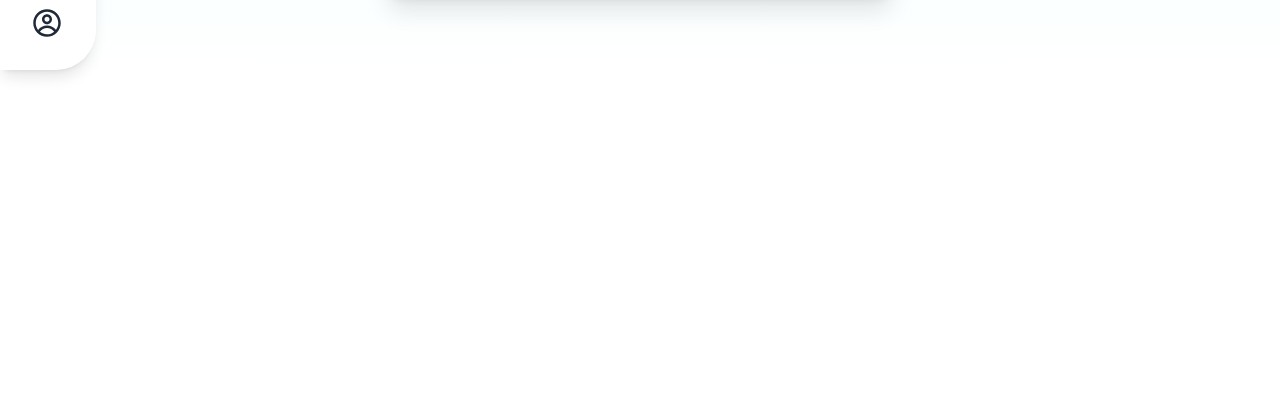
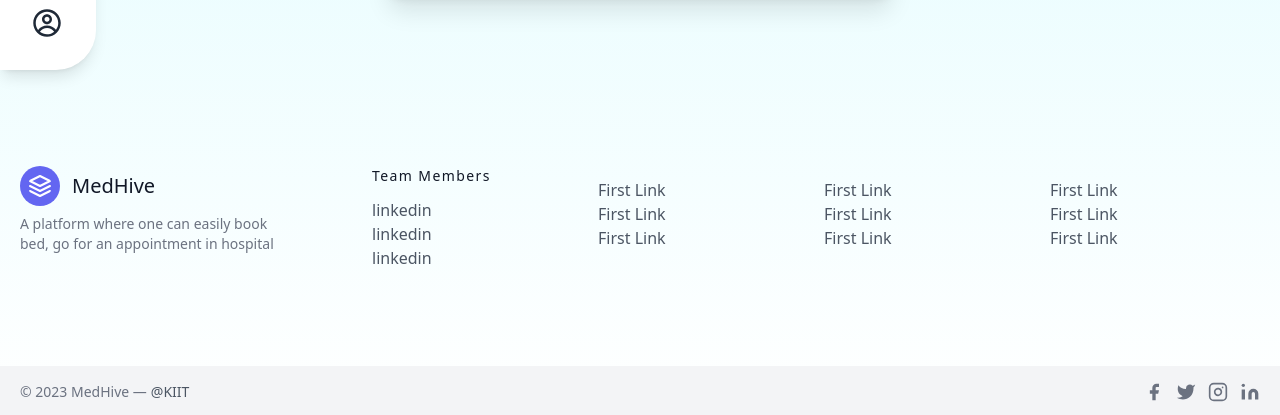
Before and after one commit to Rajesh01-star/Medhive, a Next.js app: page /pages/1 in a window 1280 px wide. Shown: the part 730-1145 px from the top of the page. Before the commit the page ends 800 px from the top, so only its background shows below. Built offline with nearby package versions, Linux system fonts and the light colour scheme.

Commit message:
new footer

```diff
--- /dev/null
+++ b/app/components/Footer.jsx
@@ -0,0 +1,114 @@
+"use client";
+import React from 'react'
+// import styles from '../style.module.css'
+import Link from 'next/link'
+
+
+export default function Footer() {
+    return (
+        <div >
+            <footer className="text-gray-600 body-font">
+                <div className="container px-5 py-24 mx-auto flex md:items-center lg:items-start md:flex-row md:flex-nowrap flex-wrap flex-col">
+                    <div className="w-64 flex-shrink-0 md:mx-0 mx-auto text-center md:text-left">
+                        <a className="flex title-font font-medium items-center md:justify-start justify-center text-gray-900">
+                            <svg xmlns="http://www.w3.org/2000/svg" fill="none" stroke="currentColor" stroke-linecap="round" stroke-linejoin="round" stroke-width="2" className="w-10 h-10 text-white p-2 bg-indigo-500 rounded-full" viewBox="0 0 24 24">
+                                <path d="M12 2L2 7l10 5 10-5-10-5zM2 17l10 5 10-5M2 12l10 5 10-5"></path>
+                            </svg>
+                            <span className="ml-3 text-xl">MedHive</span>
+                        </a>
+                        <p className="mt-2 text-sm text-gray-500">A platform where one can easily book bed, go for an appointment in hospital</p>
+                    </div>
+                    <div className="flex-grow flex flex-wrap md:pl-20 -mb-10 md:mt-0 mt-10 md:text-left text-center">
+                        <div className="lg:w-1/4 md:w-1/2 w-full px-4">
+                            <h2 className="title-font font-medium text-gray-900 tracking-widest text-sm mb-3">Team Members</h2>
+                            <nav className="list-none mb-10">
+                                <li>
+                                    <a className="text-gray-600 hover:text-gray-800" href='https://www.linkedin.com/in/shambhav-shandilya-a201431ba/'> linkedin</a>
+                                </li>
+                                <li>
+                                    <a className="text-gray-600 hover:text-gray-800" href='https://www.linkedin.com/in/shambhav-shandilya-a201431ba/'> linkedin</a>
+                                </li>
+                                <li>
+                                    <a className="text-gray-600 hover:text-gray-800" href='https://www.linkedin.com/in/shambhav-shandilya-a201431ba/'> linkedin</a>
+                                </li>
+                            </nav>
+                        </div>
+                        <div className="lg:w-1/4 md:w-1/2 w-full px-4">
+                            <h2 className="title-font font-medium text-gray-900 tracking-widest text-sm mb-3"></h2>
+                            <nav className="list-none mb-10">
+                                <li>
+                                    <a className="text-gray-600 hover:text-gray-800">First Link</a>
+                                </li>
+                                <li>
+                                    <a className="text-gray-600 hover:text-gray-800">First Link</a>
+                                </li>
+                                <li>
+                                    <a className="text-gray-600 hover:text-gray-800">First Link</a>
+                                </li>
+                            </nav>
+                        </div>
+                        <div className="lg:w-1/4 md:w-1/2 w-full px-4">
+                            <h2 className="title-font font-medium text-gray-900 tracking-widest text-sm mb-3"></h2>
+                            <nav className="list-none mb-10">
+                                <li>
+                                    <a className="text-gray-600 hover:text-gray-800">First Link</a>
+                                </li>
+                                <li>
+                                    <a className="text-gray-600 hover:text-gray-800">First Link</a>
+                                </li>
+                                <li>
+                                    <a className="text-gray-600 hover:text-gray-800">First Link</a>
+                                </li>
+                            </nav>
+                        </div>
+                        <div className="lg:w-1/4 md:w-1/2 w-full px-4">
+                            <h2 className="title-font font-medium text-gray-900 tracking-widest text-sm mb-3"></h2>
+                            <nav className="list-none mb-10">
+                                <li>
+                                    <a className="text-gray-600 hover:text-gray-800">First Link</a>
+                                </li>
+                                <li>
+                                    <a className="text-gray-600 hover:text-gray-800">First Link</a>
+                                </li>
+                                <li>
+                                    <a className="text-gray-600 hover:text-gray-800">First Link</a>
+                                </li>
+                            </nav>
+                        </div>
+                    </div>
+                </div>
+                <div className="bg-gray-100">
+                    <div className="container mx-auto py-4 px-5 flex flex-wrap flex-col sm:flex-row">
+                        <p className="text-gray-500 text-sm text-center sm:text-left">© 2023 MedHive —
+                            <a href="https://twitter.com/knyttneve" rel="noopener noreferrer" className="text-gray-600 ml-1" target="_blank">@KIIT</a>
+                        </p>
+                        <span className="inline-flex sm:ml-auto sm:mt-0 mt-2 justify-center sm:justify-start">
+                            <a className="text-gray-500">
+                                <svg fill="currentColor" stroke-linecap="round" stroke-linejoin="round" stroke-width="2" className="w-5 h-5" viewBox="0 0 24 24">
+                                    <path d="M18 2h-3a5 5 0 00-5 5v3H7v4h3v8h4v-8h3l1-4h-4V7a1 1 0 011-1h3z"></path>
+                                </svg>
+                            </a>
+                            <a className="ml-3 text-gray-500">
+                                <svg fill="currentColor" stroke-linecap="round" stroke-linejoin="round" stroke-width="2" className="w-5 h-5" viewBox="0 0 24 24">
+                                    <path d="M23 3a10.9 10.9 0 01-3.14 1.53 4.48 4.48 0 00-7.86 3v1A10.66 10.66 0 013 4s-4 9 5 13a11.64 11.64 0 01-7 2c9 5 20 0 20-11.5a4.5 4.5 0 00-.08-.83A7.72 7.72 0 0023 3z"></path>
+                                </svg>
+                            </a>
+                            <a className="ml-3 text-gray-500">
+                                <svg fill="none" stroke="currentColor" stroke-linecap="round" stroke-linejoin="round" stroke-width="2" className="w-5 h-5" viewBox="0 0 24 24">
+                                    <rect width="20" height="20" x="2" y="2" rx="5" ry="5"></rect>
+                                    <path d="M16 11.37A4 4 0 1112.63 8 4 4 0 0116 11.37zm1.5-4.87h.01"></path>
+                                </svg>
+                            </a>
+                            <a className="ml-3 text-gray-500">
+                                <svg fill="currentColor" stroke="currentColor" stroke-linecap="round" stroke-linejoin="round" stroke-width="0" className="w-5 h-5" viewBox="0 0 24 24">
+                                    <path stroke="none" d="M16 8a6 6 0 016 6v7h-4v-7a2 2 0 00-2-2 2 2 0 00-2 2v7h-4v-7a6 6 0 016-6zM2 9h4v12H2z"></path>
+                                    <circle cx="4" cy="4" r="2" stroke="none"></circle>
+                                </svg>
+                            </a>
+                        </span>
+                    </div>
+                </div>
+            </footer>
+        </div>
+    )
+}
--- a/app/layout.js
+++ b/app/layout.js
@@ -1,5 +1,6 @@
 import "./globals.css";
 import Navbar from "./components/Navbar";
+import Footer from "./components/Footer";
 
 export const metadata = {
   title: "Create Next App",
@@ -12,6 +13,7 @@
       <body className="bg-gradient-to-b from-cyan-100 to-white">
         <Navbar />
         {children}
+        <Footer />
       </body>
     </html>
   );
--- a/package.json
+++ b/package.json
@@ -12,7 +12,7 @@
     "@headlessui/react": "^1.7.13",
     "daisyui": "^2.51.5",
     "framer-motion": "^10.10.0",
-    "next": "13.2.4",
+    "next": "^13.2.4",
     "react": "18.2.0",
     "react-dom": "18.2.0",
     "react-icons": "^4.8.0"
```
Also changed, not shown: 1 other file (tests, documents, lock files or other folders).
